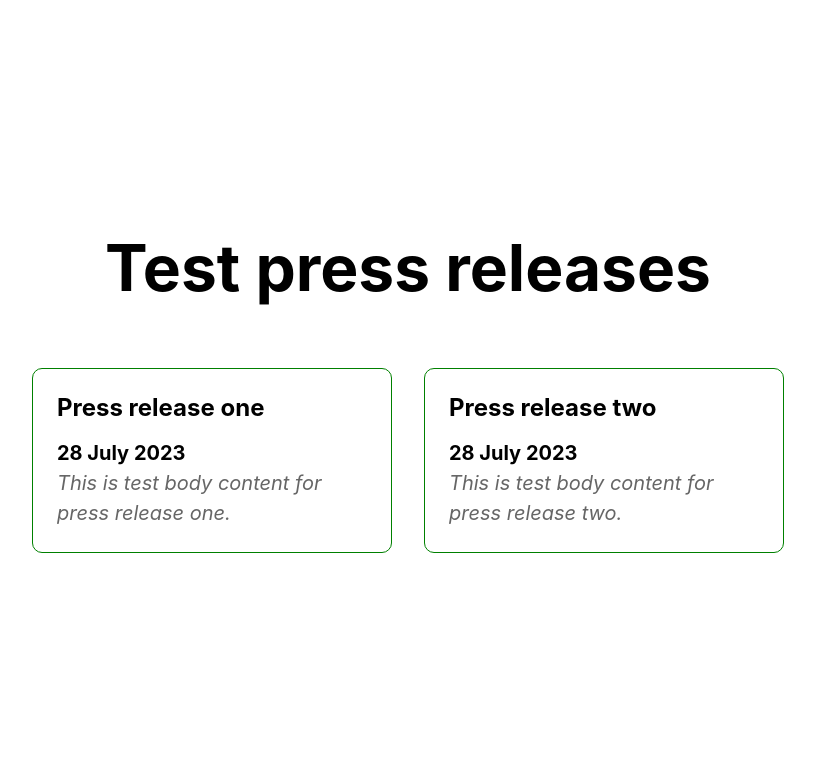
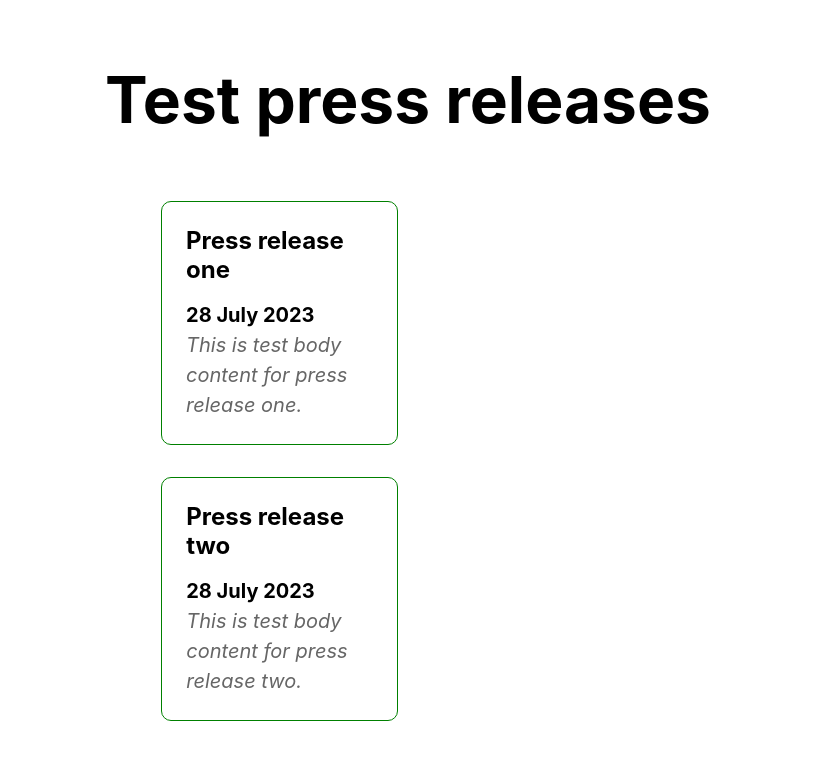
Before and after one commit to cstanleyhns/janes-test-site, a Next.js app: page / in a window 1280 px wide. Shown: the top 760 px of the page, without its empty margins (232-1047 px from the left). Built offline with nearby package versions, Linux system fonts and the light colour scheme.

Commit message:
changed linktypes

```diff
--- a/pages/index.js
+++ b/pages/index.js
@@ -19,21 +19,25 @@ export default function Home() {
 
         <div className={styles.grid}>
 
-            <Link href="/news1" target="_blank" passHref >
+            <Link href="/news1"  passHref >
+              <a target="_blank">
                 <div className={styles.card}>
                   <h2>Press release one</h2>
                   <p className={styles.cardDate}>28 July 2023</p>
                   <p className={styles.cardCopy}>This is test body content for press release one.</p>
                 </div>
+              </a>
             </Link>
 
 
             <Link  href="/news2" target="_blank" passHref>
+              <a target="_blank">
                 <div className={styles.card}>
                   <h2>Press release two</h2>
                   <p className={styles.cardDate}>28 July 2023</p>
                   <p className={styles.cardCopy}>This is test body content for press release two.</p>
                 </div>
+              </a>
             </Link>
 
         </div>
```
Lines whose indentation alone changed are shown as unchanged.
